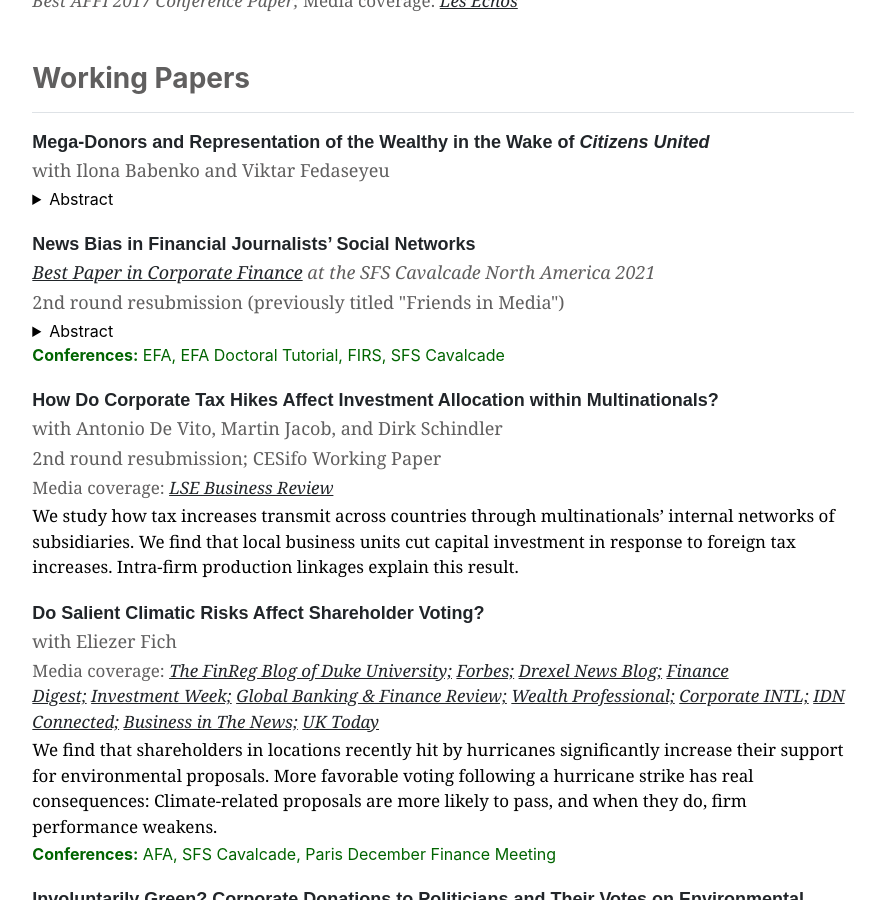
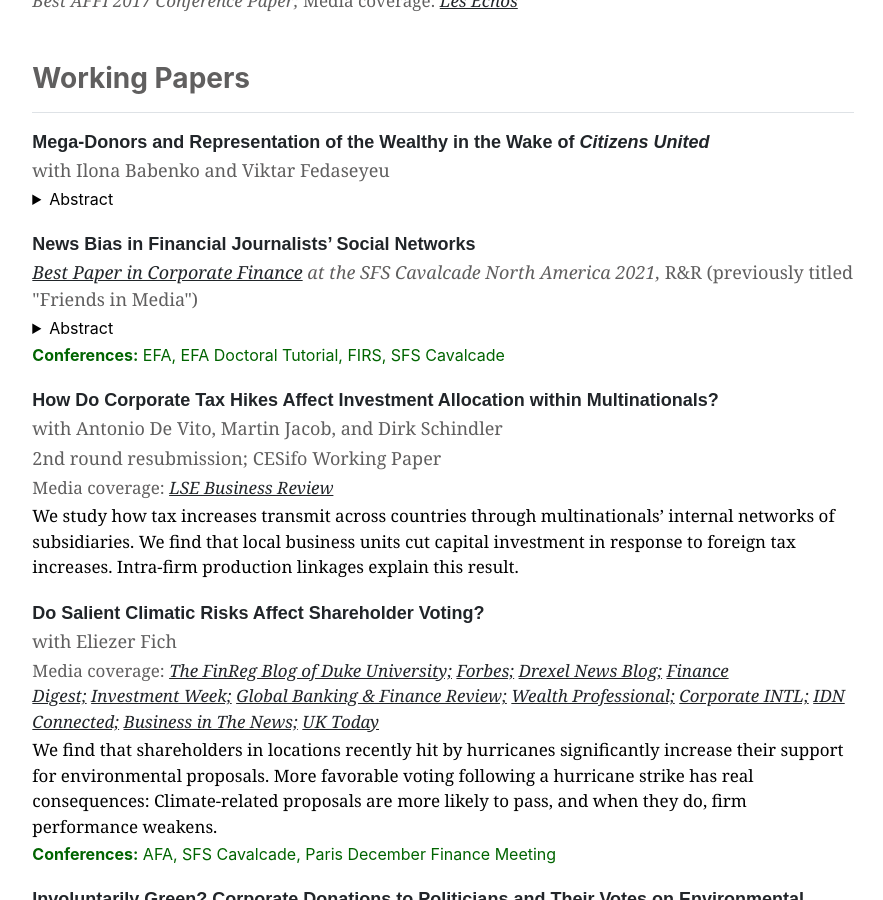
Before and after one commit to guosongxu/guosongxu.github.io, a Jekyll site: the page built from index.md, in a window 1280 px wide and 900 px high, scrolled down 1069 px. Shown: the whole window, without its empty margins (197-1080 px from the left). Built offline with Jekyll 4.4.1, drawn with Linux system fonts in a browser that asks for light colours.

Commit message:
Update home.html

```diff
--- a/_layouts/home.html
+++ b/_layouts/home.html
@@ -44,15 +44,14 @@ layout: default
     </details>
 
     <p style="font-family:arial, 'MS Sans Serif', arial;font-size:18px;margin-bottom:1px;margin-top:20px;"><a rel="noreferrer noopener" aria-label=" (opens in a new tab)" href="https://papers.ssrn.com/sol3/papers.cfm?abstract_id=3189273" target="_blank" style="text-decoration:none;"><strong>News Bias in Financial Journalists’ Social Networks</strong></a></p>
-    <p style="font-family:georgia;font-size:18px;margin-bottom:3px;color:#605F5F"><em><a rel="noreferrer noopener" href="http://sfs.org/cavalcade-best-paper-in-corporate-finance/" target="_blank">Best Paper in Corporate Finance</a> at the SFS Cavalcade North America 2021</em></p>
-    <p style="font-family:georgia;font-size:18px;margin-bottom:3px;color:#605F5F">2nd round resubmission (previously titled "Friends in Media")</p>
+    <p style="font-family:georgia;font-size:18px;margin-bottom:3px;color:#605F5F"><em><a rel="noreferrer noopener" href="http://sfs.org/cavalcade-best-paper-in-corporate-finance/" target="_blank">Best Paper in Corporate Finance</a> at the SFS Cavalcade North America 2021, </em>R&R (previously titled "Friends in Media")</p>
     <details>
       <summary>Abstract</summary>
       <p>
         Connected financial journalists—those with working relationships, common school ties, or social media connections to company management—show a marked favorable bias in their news stories. These journalists are more likely to quote connected executives, include more ambiguous language, and portray other firms in the same social network more positively. Journalists’ bias has implications for both capital market outcomes and the journalists’ careers. I find that articles by connected journalists are associated with higher market prices upon news announcement and long-term price reversion. Connected M&A articles are correlated with increased bid competition, deal premiums, and termination rates. Moreover, connected journalists are more likely to leave journalism and join their associated industries in the long run. Taken together, the evidence suggests that financial journalists’ personal networks promote news bias and hinder the efficient dissemination of information.
       </p>
     </details>
-    <p style="font-size:16px;margin-bottom:3px;color:#006400"><strong>Conferences:</strong> EFA, EFA Doctoral Tutorial, FIRS, SFS Cavalcade</p>
+    <p style="font-size:16px;margin-bottom:3px;margin-top:3px;color:#006400"><strong>Conferences:</strong> EFA, EFA Doctoral Tutorial, FIRS, SFS Cavalcade</p>
 
     <p style="font-family:arial, 'MS Sans Serif', arial;font-size:18px;margin-bottom:1px;margin-top:20px;"><a rel="noreferrer noopener" aria-label=" (opens in a new tab)" href="https://papers.ssrn.com/sol3/papers.cfm?abstract_id=3643481" target="_blank" style="text-decoration:none;"><strong>How Do Corporate Tax Hikes Affect Investment Allocation within Multinationals?</strong></a></p>
     <p style="font-family:georgia;font-size:18px;margin-bottom:3px;color:#605F5F">with Antonio De Vito, Martin Jacob, and Dirk Schindler</p>
```
